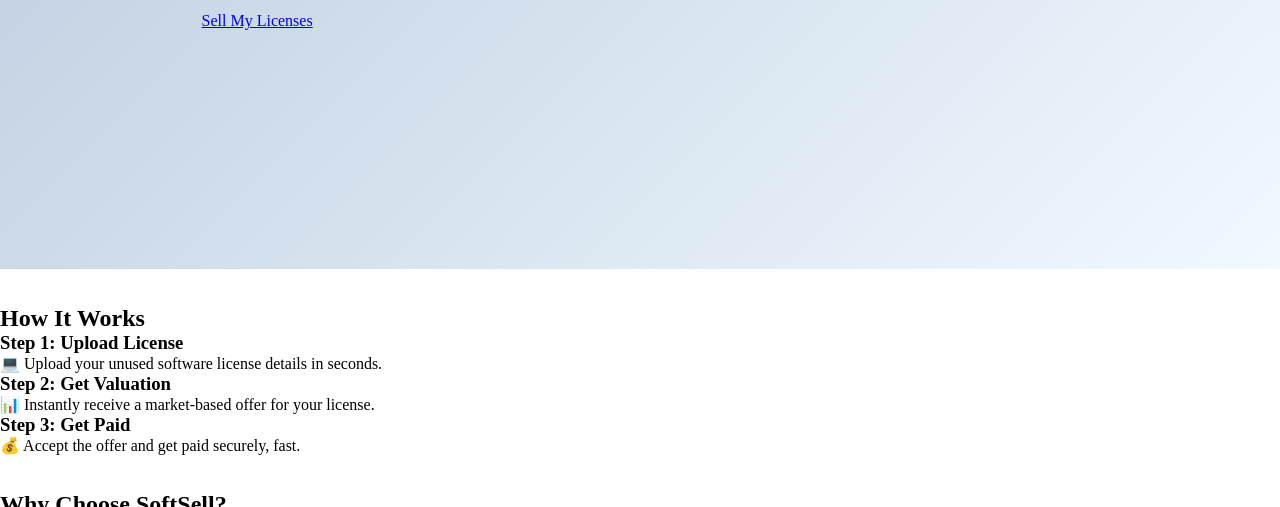
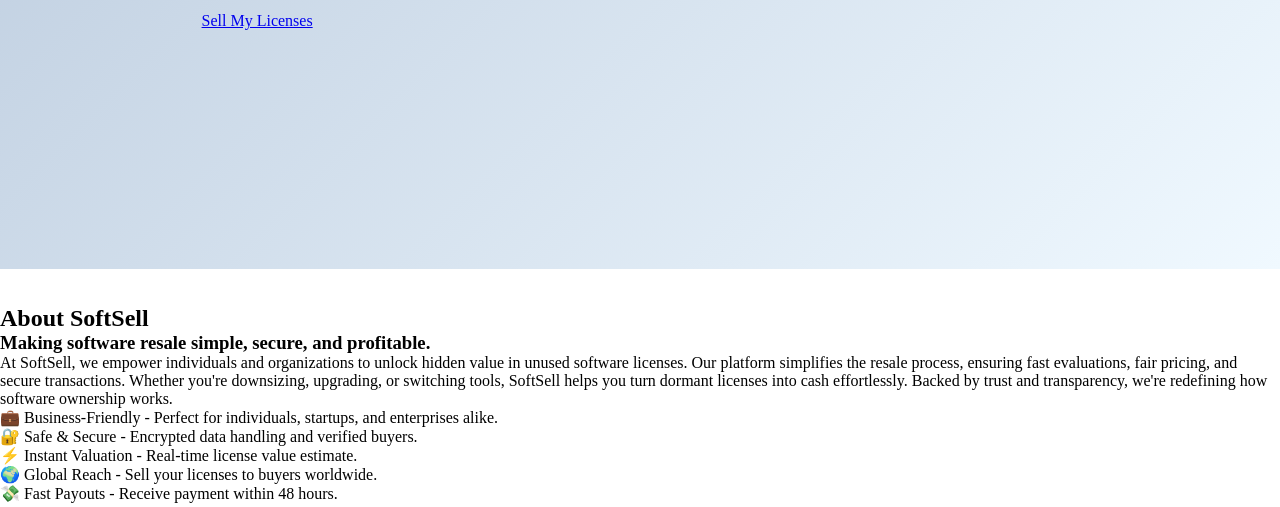
Before and after one commit to techieshruti/SoftSell_Website, a plain HTML site: page index.html in a window 1280 px wide. Shown: the part 445-952 px from the top of the page. Drawn offline with Linux system fonts and the light colour scheme.

Commit message:
added about section

```diff
--- a/index.html
+++ b/index.html
@@ -11,13 +11,13 @@
     <header>
         <nav class="navbar">
             <div class="logo">
-                <img src="/SoftSell.png" alt="SoftSell">
+                <a href="#hero"><img src="/SoftSell.png" alt="SoftSell"></a>
             </div>
             <div>
                 <ul class="nav-links">
                     <li><a href="#about">About Us</a></li>
                     <li><a href="#how-it-works">How It Works</a></li>
-                    <li><a href="#why-us">Why Us</a></li>
+                    <li><a href="#why-choose-us">Why Us</a></li>
                     <li><a href="#testimonials">Testimonials</a></li>
                     <li><a href="#contact">Contact</a></li>
                     <li><button class="theme-toggle" aria-label="Toggle Dark Mode">🌙</button></li>
@@ -36,6 +36,21 @@
         </div>
     </section>
 <br><br>
+
+    <!--about-->
+    <section id="about">
+        <h2>About SoftSell</h2>
+        <h3>Making software resale simple, secure, and profitable.</h3>
+        <p>At SoftSell, we empower individuals and organizations to unlock hidden value in unused software licenses. Our platform simplifies the resale process, ensuring fast evaluations, fair pricing, and secure transactions. Whether you're downsizing, upgrading, or switching tools, SoftSell helps you turn dormant licenses into cash effortlessly. Backed by trust and transparency, we're redefining how software ownership works.</p>
+        <ul>
+            <li>💼 Business-Friendly - Perfect for individuals, startups, and enterprises alike.</li>
+            <li>🔐 Safe & Secure - Encrypted data handling and verified buyers.</li>
+            <li>⚡ Instant Valuation - Real-time license value estimate.</li>
+            <li>🌍 Global Reach - Sell your licenses to buyers worldwide.</li>
+            <li>💸 Fast Payouts - Receive payment within 48 hours.</li>
+        </ul>
+    </section>
+
 
     <!--how-it-works-->
     <section id="how-it-works">
```
